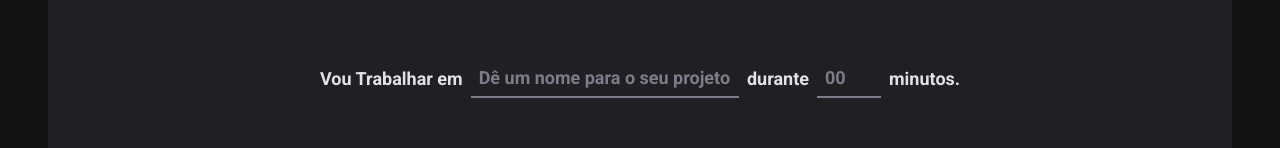
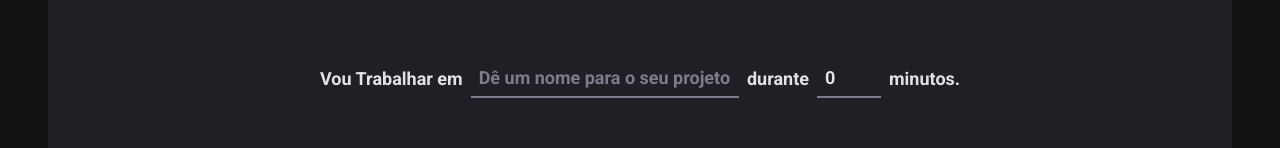
Before and after one commit to DarkhnessXK/ignite-timer, a React (Vite) app: page / in a window 1280 px wide. Shown: the part 166-314 px from the top of the page. Built offline with nearby package versions, Linux system fonts and the light colour scheme.

Commit message:
fix: interface dos inputs e add do zod

```diff
--- a/src/pages/Home/index.tsx
+++ b/src/pages/Home/index.tsx
@@ -15,22 +15,27 @@ import {
 
 const newCycleFromValidationSchema = zod.object({
   task: zod.string().min(1, 'Informe a tarefa'),
-  MinutesAmountInput: zod
+  minutesAmount: zod
     .number()
     .min(5, 'O ciclo precisa ser de no minimo 5 minutos')
     .max(60, 'O ciclo precisa ser de no maximo 60 minutos'),
 })
 
+type newCycleFormData = zod.infer<typeof newCycleFromValidationSchema>
+
 export function Home() {
-  const { register, handleSubmit, watch, formState } = useForm({
+  const { register, handleSubmit, watch, reset } = useForm<newCycleFormData>({
     resolver: zodResolver(newCycleFromValidationSchema),
+    defaultValues: {
+      task: '',
+      minutesAmount: 0,
+    },
   })
 
-  function handleCreateNewCycle(data: any) {
+  function handleCreateNewCycle(data: newCycleFormData) {
     console.log(data)
+    reset()
   }
-
-  console.log(formState.errors)
 
   const task = watch('task')
 
```
